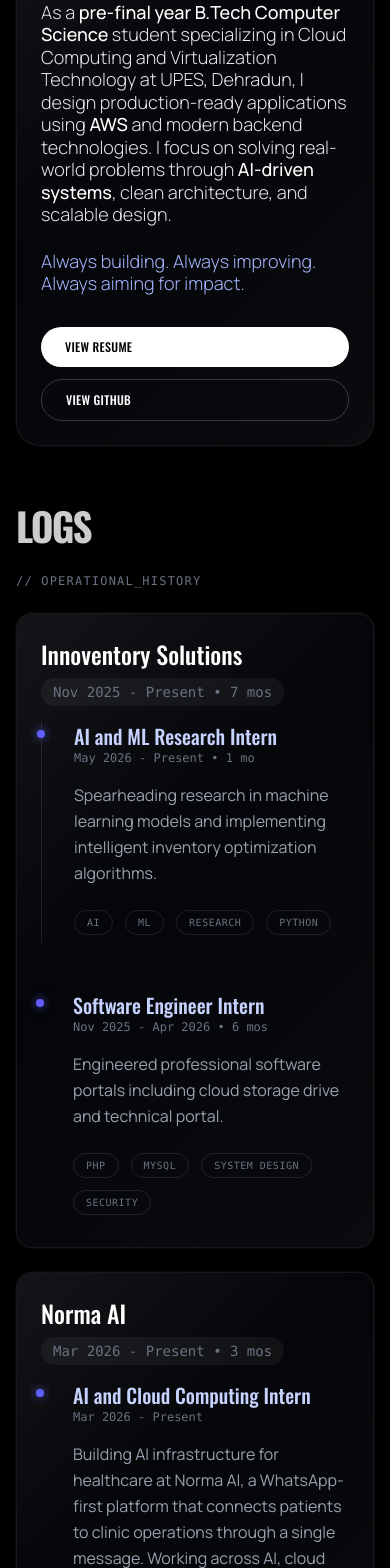
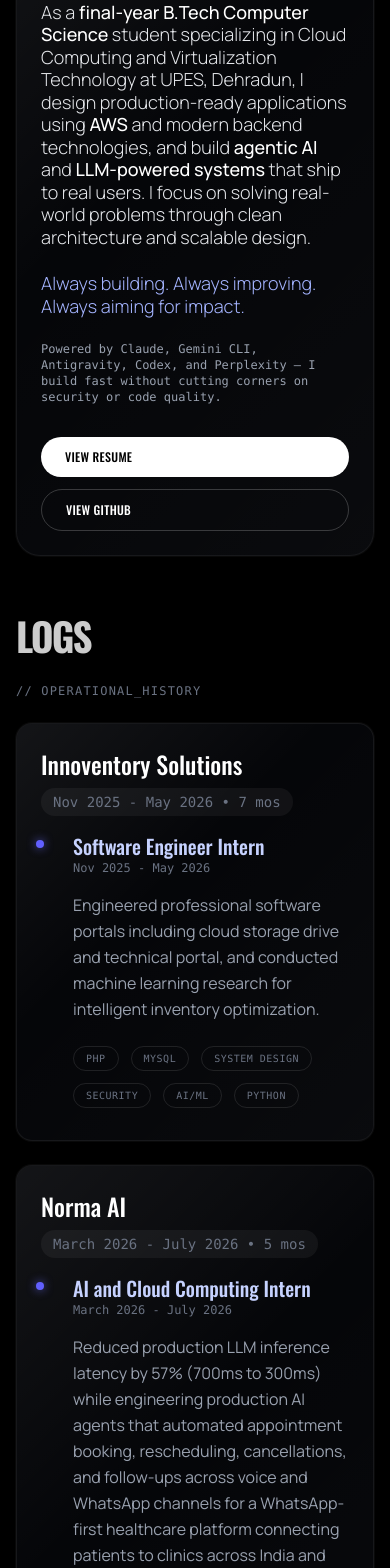
Before and after one commit to Shadan1221/Portfolio, a Next.js app: page / in a window 390 px wide. Shown: the part 1160-2728 px from the top of the page. Built offline with nearby package versions, Linux system fonts and the light colour scheme.

Commit message:
Update portfolio resume link, experience logs, Crime Lens project, and capabilities

```diff
--- a/src/components/ResumeSection.tsx
+++ b/src/components/ResumeSection.tsx
@@ -42,15 +42,18 @@ const ResumeSection = () => {
                     I build intelligent, scalable systems at the intersection of <span className="text-white font-medium">AI</span>, <span className="text-white font-medium">backend engineering</span>, and <span className="text-white font-medium">cloud architecture</span>.
                   </p>
                   <p>
-                    As a <span className="text-white font-medium">pre-final year</span> <span className="text-white font-medium">B.Tech Computer Science</span> student specializing in Cloud Computing and Virtualization Technology at UPES, Dehradun, I design production-ready applications using <span className="text-white font-medium">AWS</span> and modern backend technologies. I focus on solving real-world problems through <span className="text-white font-medium">AI-driven systems</span>, clean architecture, and scalable design.
+                    As a <span className="text-white font-medium">final-year</span> <span className="text-white font-medium">B.Tech Computer Science</span> student specializing in Cloud Computing and Virtualization Technology at UPES, Dehradun, I design production-ready applications using <span className="text-white font-medium">AWS</span> and modern backend technologies, and build <span className="text-white font-medium">agentic AI</span> and <span className="text-white font-medium">LLM-powered systems</span> that ship to real users. I focus on solving real-world problems through clean architecture and scalable design.
                   </p>
                   <p className="text-indigo-300">
                     Always building. Always improving. Always aiming for impact.
                   </p>
+                  <p className="text-xs md:text-sm font-mono text-gray-400">
+                    Powered by Claude, Gemini CLI, Antigravity, Codex, and Perplexity — I build fast without cutting corners on security or code quality.
+                  </p>
                 </div>
                 <div className="flex flex-col sm:flex-row flex-wrap gap-3 md:gap-4">
                   <MagneticButton className="px-6 py-3 md:px-8 md:py-4 bg-white text-black rounded-full font-heading font-medium tracking-wide text-xs md:text-sm uppercase hover:bg-gray-200 transition-colors">
-                    <a href="https://drive.google.com/file/d/1lTfqjxpwSz1tZW7AsBkBvxoVLDrBN97J/view?usp=sharing" target="_blank" rel="noopener noreferrer">View Resume</a>
+                    <a href="https://drive.google.com/file/d/1r9ibw6PWI8OzuN6T_cBP0640E2FObBYG/view?usp=sharing" target="_blank" rel="noopener noreferrer">View Resume</a>
                   </MagneticButton>
                   <MagneticButton className="px-6 py-3 md:px-8 md:py-4 border border-white/20 rounded-full font-heading font-medium tracking-wide text-xs md:text-sm uppercase hover:bg-white/10 transition-colors">
                     <a href="https://github.com/Shadan1221" target="_blank" rel="noopener noreferrer">View GitHub</a>
@@ -78,31 +81,25 @@ const ResumeSection = () => {
             {[
               {
                 company: "Innoventory Solutions",
-                period: "Nov 2025 - Present • 7 mos",
+                period: "Nov 2025 - May 2026 • 7 mos",
                 roles: [
                   {
-                    title: "AI and ML Research Intern",
-                    period: "May 2026 - Present • 1 mo",
-                    desc: "Spearheading research in machine learning models and implementing intelligent inventory optimization algorithms.",
-                    stack: ["AI", "ML", "Research", "Python"]
-                  },
-                  {
                     title: "Software Engineer Intern",
-                    period: "Nov 2025 - Apr 2026 • 6 mos",
-                    desc: "Engineered professional software portals including cloud storage drive and technical portal.",
-                    stack: ["PHP", "MySQL", "System Design", "Security"]
+                    period: "Nov 2025 - May 2026",
+                    desc: "Engineered professional software portals including cloud storage drive and technical portal, and conducted machine learning research for intelligent inventory optimization.",
+                    stack: ["PHP", "MySQL", "System Design", "Security", "AI/ML", "Python"]
                   }
                 ]
               },
               {
                 company: "Norma AI",
-                period: "Mar 2026 - Present • 3 mos",
+                period: "March 2026 - July 2026 • 5 mos",
                 roles: [
                   {
                     title: "AI and Cloud Computing Intern",
-                    period: "Mar 2026 - Present",
-                    desc: "Building AI infrastructure for healthcare at Norma AI, a WhatsApp-first platform that connects patients to clinic operations through a single message. Working across AI, cloud infrastructure and system design to reduce operational friction in Indian and UAE healthcare.",
-                    stack: ["AI ML", "LLM", "Cloud Infra", "System Design", "Python"]
+                    period: "March 2026 - July 2026",
+                    desc: "Reduced production LLM inference latency by 57% (700ms to 300ms) while engineering production AI agents that automated appointment booking, rescheduling, cancellations, and follow-ups across voice and WhatsApp channels for a WhatsApp-first healthcare platform connecting patients to clinics across India and the UAE. Built real-time voice AI pipelines using Gemini, Twilio, and ElevenLabs TTS, and developed OCR pipelines to extract and structure patient information from medical documents.",
+                    stack: ["Agentic AI", "LLM Orchestration", "Voice AI", "Gemini API", "Twilio", "OCR"]
                   }
                 ]
               },
@@ -288,6 +285,41 @@ const ResumeSection = () => {
                 ))}
               </div>
             </div>
+
+            {/* Crime Lens */}
+            <div className="glass-panel rounded-[2rem] p-6 md:p-10 flex flex-col justify-between min-h-[300px] md:min-h-[400px] group relative overflow-hidden">
+              <div className="absolute inset-0 bg-gradient-to-t from-cyan-900/40 to-transparent opacity-0 group-hover:opacity-100 transition-opacity duration-500" />
+
+              <div className="relative z-10">
+                <div className="flex justify-between items-start mb-4 md:mb-6">
+                  <div className="w-12 h-12 rounded-full border border-white/20 flex items-center justify-center font-heading text-xl bg-black/50 backdrop-blur-md">05</div>
+                  <div className="flex gap-2">
+                    <a href="https://crimelens-60080209740.development.catalystserverless.in/app/" target="_blank" rel="noopener noreferrer" className="font-mono text-xs text-white uppercase tracking-widest border border-white/30 px-3 py-1 rounded-full hover:bg-white hover:text-black transition-colors">
+                      Live Demo
+                    </a>
+                    <span className="font-mono text-xs text-cyan-400 uppercase tracking-widest border border-cyan-500/30 px-3 py-1 rounded-full">Datathon 2026</span>
+                  </div>
+                </div>
+                <a href="https://crimelens-60080209740.development.catalystserverless.in/app/" target="_blank" rel="noopener noreferrer" className="block group-hover:text-cyan-400 transition-colors">
+                  <h3 className="text-3xl md:text-4xl font-heading font-medium mb-3 leading-tight">Crime Lens</h3>
+                  <p className="text-sm text-gray-500 font-mono mb-4">Agentic AI Investigation Co-Pilot — Karnataka State Police</p>
+                </a>
+                <p className="text-gray-400 leading-relaxed mb-4">
+                  Crime Lens is an agentic AI crime-intelligence platform built for Datathon 2026, centered around IRIS, a bilingual (English + Kannada) conversational investigation co-pilot for law enforcement.
+                </p>
+                <ul className="text-gray-400 text-sm leading-relaxed space-y-2 mb-6">
+                  <li>• Architected a multi-agent orchestration layer (Analytics, Graph, Case Intelligence, Prediction, Governance agents) with Python, FastAPI, and the Gemini API</li>
+                  <li>• Built an explainable-AI governance layer generating confidence scores, reasoning trails, and an immutable audit log for every response</li>
+                  <li>• Achieved 0.38s latency at 70.5-99.4% accuracy on vector similarity search, and 0.12s latency for AI fraud-risk verification</li>
+                </ul>
+              </div>
+
+              <div className="relative z-10 border-t border-white/10 pt-6 flex flex-wrap gap-2">
+                {['Python', 'FastAPI', 'Gemini API', 'Multi-Agent Systems', 'Explainable AI'].map((t, k) => (
+                  <span key={k} className="text-xs font-medium text-gray-300 bg-white/5 px-3 py-1 rounded-md">{t}</span>
+                ))}
+              </div>
+            </div>
           </div>
         </div>
 
@@ -299,7 +331,7 @@ const ResumeSection = () => {
             </h2>
             <div className="border-y border-white/10 py-8 md:py-12">
               <div className="flex flex-wrap justify-center gap-x-8 gap-y-4 md:gap-x-32 md:gap-y-8 transition-opacity duration-700">
-                {['Java', 'Python', 'AWS', 'Backend', 'AI/ML', 'Cloud Computing', 'SQL', 'Supabase', 'PostgreSQL', 'PHP', 'Docker', 'DevOps', 'APIs'].map((tech, i) => (
+                {['Java', 'Python', 'AWS', 'Backend', 'Agentic AI', 'LLM', 'RAG', 'Cloud Computing', 'Node.js', 'React', 'SQL', 'Supabase', 'PostgreSQL', 'PHP', 'Docker', 'DevOps', 'APIs'].map((tech, i) => (
                   <h3 key={i} className="text-2xl md:text-6xl font-heading font-bold text-transparent text-stroke select-none cursor-default">
                     {tech}
                   </h3>
```
